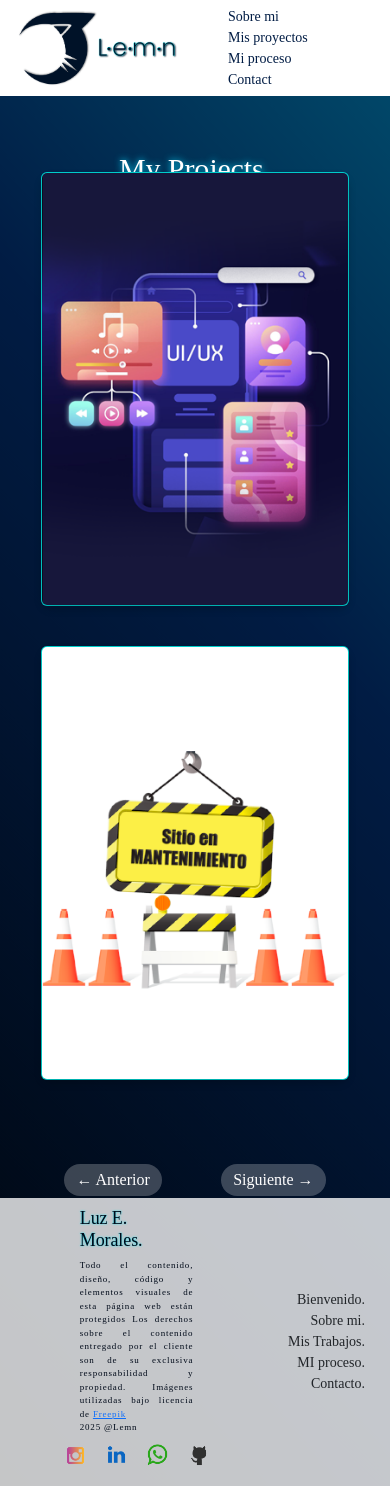
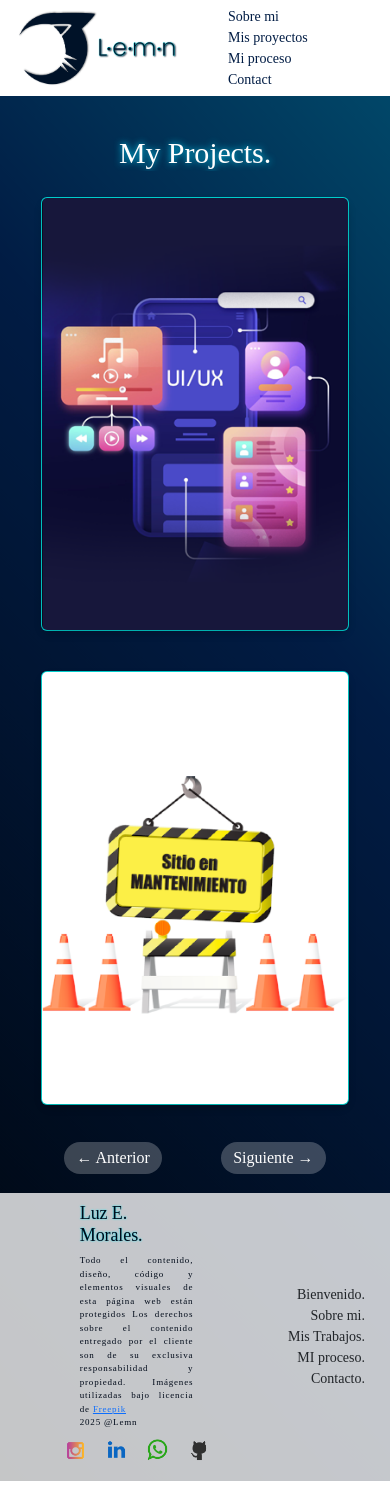
Before and after one commit to Lemn2804/portafolio, a plain HTML site: page proyectos.html in a window 390 px wide. Shown: the top 1486 px of the page. Drawn offline with nearby package versions, Linux system fonts and the light colour scheme.

Commit message:
css margenes

```diff
--- a/CSS/02seccion.css
+++ b/CSS/02seccion.css
@@ -127,7 +127,7 @@ h5 {
   }
 
   .mp2{
-    bottom: 27px;
+    top: -8px;
   }
 
   .card {
@@ -141,6 +141,6 @@ h5 {
     flex-direction: column;
     gap: 40px;
     align-items: center;
-    top: -17px;
+    top: 8px;
   }
 }
--- a/CSS/footer.css
+++ b/CSS/footer.css
@@ -81,6 +81,6 @@ h4{
 
 @media screen and (min-width: 375px) and (max-width: 767px){
   footer{
-  top: 95px;
+  top: 90px;
   }
 }
--- a/CSS/principalpaginacion.css
+++ b/CSS/principalpaginacion.css
@@ -3,7 +3,7 @@
   justify-content: space-evenly;
   padding: 5px;
   position: relative;
-  top: 64px;
+  top: 50px;
 }
 
 .pag {
@@ -21,6 +21,6 @@
 
 @media screen and (min-width: 375px) and (max-width: 767px) {
   .pagination-container {
-    top: 52px;
+    top: 30px;
   }
 }
```
Also changed, not shown: CSS/03seccion.css (+19 -4 lines).
